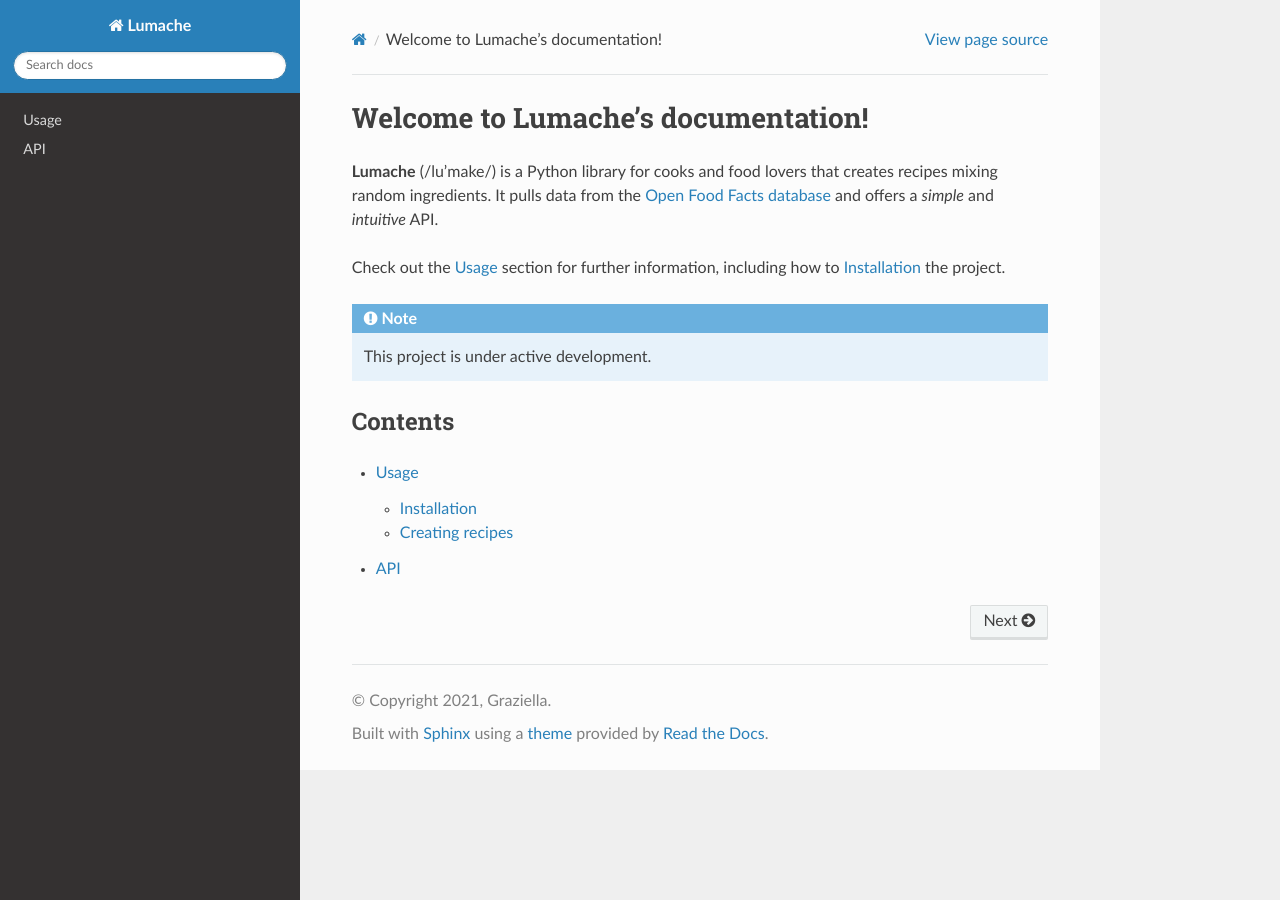
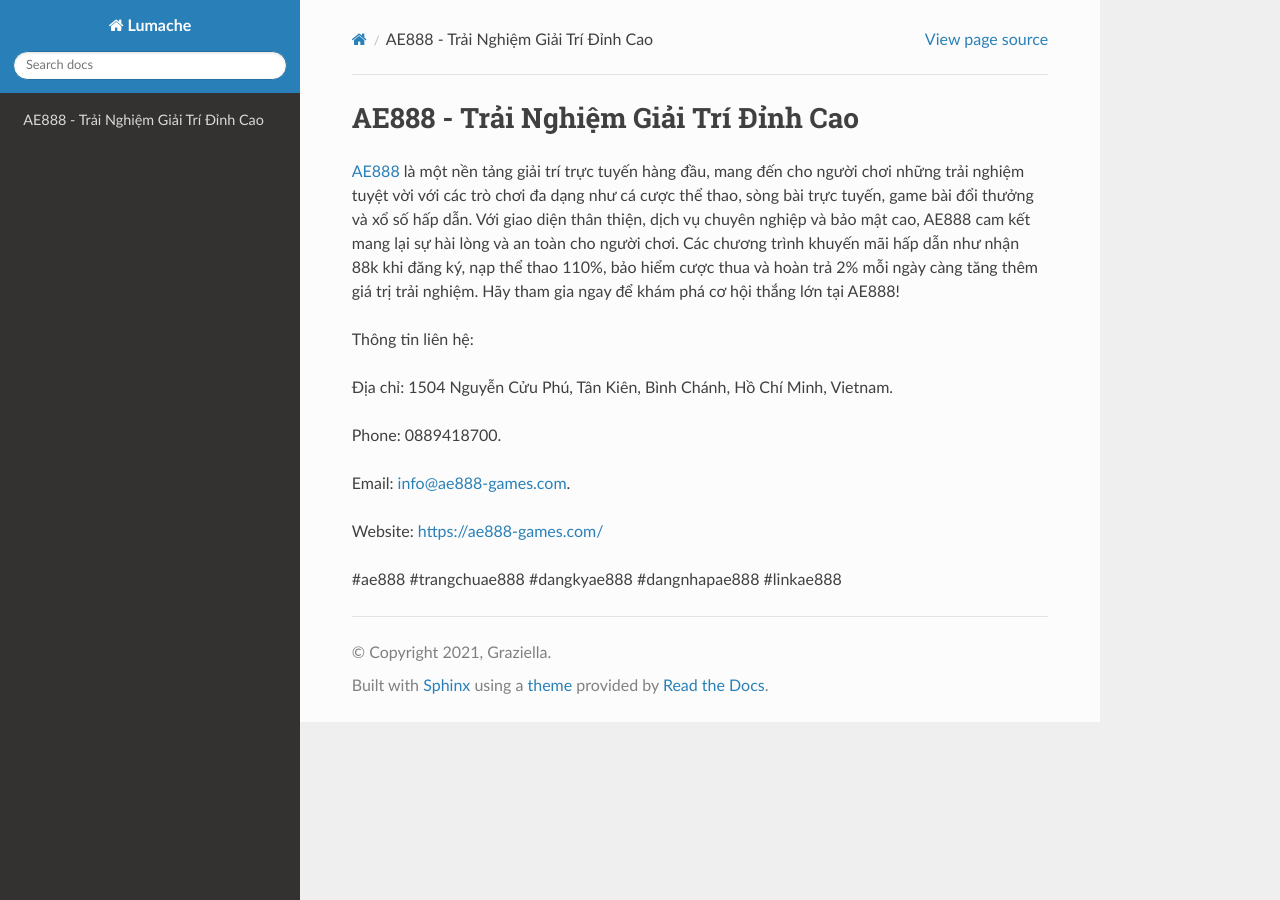
Before and after one commit to ShafferMalaki436t3cp/ae888gamescom1, a Sphinx documentation site: the page built from docs/source/index.rst, in a window 1280 px wide. Built offline with Sphinx 7.4.7 and the Read the Docs theme 3.1.0, drawn with Linux system fonts in a browser that asks for light colours.

Commit message:
Update index.rst

```diff
--- a/docs/source/index.rst
+++ b/docs/source/index.rst
@@ -1,22 +1,16 @@
-Welcome to Lumache's documentation!
+AE888 - Trải Nghiệm Giải Trí Đỉnh Cao
 ===================================
 
-**Lumache** (/lu'make/) is a Python library for cooks and food lovers
-that creates recipes mixing random ingredients.
-It pulls data from the `Open Food Facts database <https://world.openfoodfacts.org/>`_
-and offers a *simple* and *intuitive* API.
+`AE888 <https://ae888-games.com/>`_ là một nền tảng giải trí trực tuyến hàng đầu, mang đến cho người chơi những trải nghiệm tuyệt vời với các trò chơi đa dạng như cá cược thể thao, sòng bài trực tuyến, game bài đổi thưởng và xổ số hấp dẫn. Với giao diện thân thiện, dịch vụ chuyên nghiệp và bảo mật cao, AE888 cam kết mang lại sự hài lòng và an toàn cho người chơi. Các chương trình khuyến mãi hấp dẫn như nhận 88k khi đăng ký, nạp thể thao 110%, bảo hiểm cược thua và hoàn trả 2% mỗi ngày càng tăng thêm giá trị trải nghiệm. Hãy tham gia ngay để khám phá cơ hội thắng lớn tại AE888!
 
-Check out the :doc:`usage` section for further information, including
-how to :ref:`installation` the project.
+Thông tin liên hệ:
 
-.. note::
+Địa chỉ: 1504 Nguyễn Cửu Phú, Tân Kiên, Bình Chánh, Hồ Chí Minh, Vietnam.
 
-   This project is under active development.
+Phone: 0889418700.
 
-Contents
---------
+Email: info@ae888-games.com.
 
-.. toctree::
+Website: https://ae888-games.com/
 
-   usage
-   api
+#ae888 #trangchuae888 #dangkyae888 #dangnhapae888 #linkae888
```
